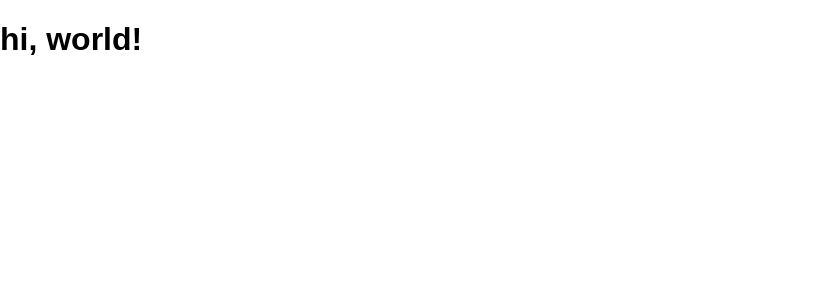
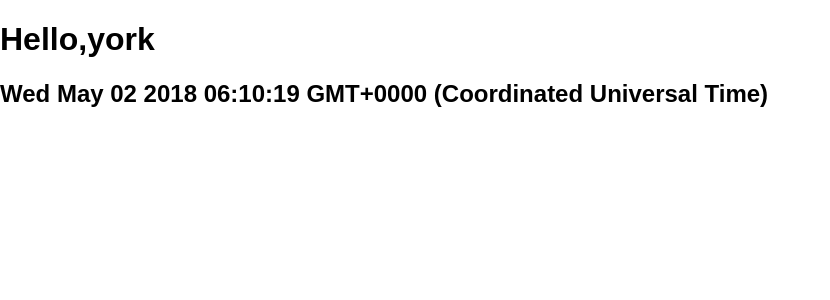
Before and after one commit to yorkHan/React-Todo-List, a React (Create React App) app: page / in a window 1280 px wide. Shown: the top 300 px of the page, without its empty margins (0-830 px from the left). Built offline with nearby package versions, Linux system fonts and the light colour scheme.

Commit message:
mount（挂载）四个钩子

```diff
--- a/public/index.html
+++ b/public/index.html
@@ -25,7 +25,7 @@
     <noscript>
       You need to enable JavaScript to run this app.
     </noscript>
-    <div id="root2"></div>
+    <div id="root"></div>
     <!--
       This HTML file is a template.
       If you open it directly in the browser, you will see an empty page.
--- /dev/null
+++ b/src/Welcome.js
@@ -0,0 +1,33 @@
+import React from 'react';
+class Welcome extends React.Component{
+    constructor(props){
+        super(props)
+        this.state={
+            data:new Date()
+        }
+        setInterval(()=>{
+            this.setState({
+                data:new Date()
+            })
+        })
+
+    console.log('我已经在 constructor 里将 props 和 state 初始化好了')
+}
+componentWillMount(){
+    console.log('运行到这里的话，说明马上就要运行 render 了')
+}
+    render() {
+        console.log('嗯，这里是 render')
+        return (
+            <div>
+                <h1>Hello,{this.props.name}</h1>
+                <h2>{this.state.data.toString()}</h2>
+            </div>
+        )
+    }
+componentDidMount(){
+    console.log('已经挂载到页面里了')
+  }
+}
+
+export default Welcome
--- a/src/index.js
+++ b/src/index.js
@@ -1,10 +1,10 @@
 import React from 'react';
 import ReactDOM from 'react-dom';
 import './index.css';
-import App from './App';
 import registerServiceWorker from './registerServiceWorker';
+import Welcome from './Welcome'
 
 ReactDOM.render(
-    <h1>hi, world!</h1>,
-    document.getElementById('root2')
-  );
+  <Welcome name="york"/>,
+  document.getElementById('root')
+)
```
